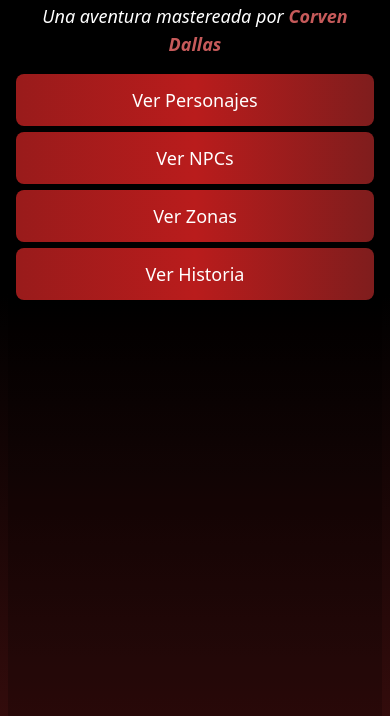
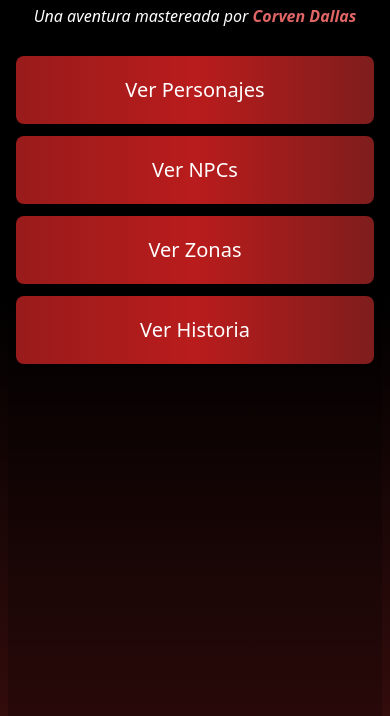
Before and after one commit to KazzK94/campaign-strahd, an Astro site: page / in a window 390 px wide. Shown: the part 128-844 px from the top of the page. Built offline with nearby package versions, Linux system fonts and the light colour scheme; Astro itself is replaced by a stand-in of ours.

Commit message:
Update styling for index page to enhance readability and visual appeal in mobile

```diff
--- a/src/pages/index.astro
+++ b/src/pages/index.astro
@@ -14,39 +14,39 @@ import Layout from "../layouts/Layout.astro";
       <div
         class="mt-4 px-2 md:mt-0 md:px-0 md:absolute bottom-12 left-12 min-w-[40%] flex flex-col justify-center text-center"
       >
-        <h1 class="text-3xl md:text-5xl font-bold mb-1.5">
+        <h1 class="text-3xl md:text-5xl font-bold mb-2">
           La Maldición de Strahd
         </h1>
-        <p class="text-lg md:text-xl italic">
+        <p class="text-base md:text-xl italic text-pretty mb-3 md:mb-2">
           Una aventura mastereada por <strong
-            class="text-red-400/80 font-semibold">Corven Dallas</strong
+            class="text-red-400/90 font-semibold">Corven Dallas</strong
           >
         </p>
 
         <div
-          class="container mx-auto grid grid-cols-1 sm:grid-cols-2 mt-4 gap-1.5 md:gap-3"
+          class="container mx-auto grid grid-cols-1 sm:grid-cols-2 mt-4 gap-3"
         >
           <a
             href="/pcs"
-            class="bg-gradient-to-r from-red-800 via-red-700 to-red-900 text-lg text-center py-3 md:py-4 rounded-lg shadow-md hover:scale-105 transition-transform duration-200"
+            class="bg-gradient-to-r from-red-800 via-red-700 to-red-900 text-xl md:text-lg text-center py-5 md:py-4 rounded-lg shadow-md hover:scale-105 transition-transform duration-200"
           >
             Ver Personajes
           </a>
           <a
             href="/npcs"
-            class="bg-gradient-to-r from-red-800 via-red-700 to-red-900 text-lg text-center py-3 md:py-4 rounded-lg shadow-md hover:scale-105 transition-transform duration-200"
+            class="bg-gradient-to-r from-red-800 via-red-700 to-red-900 text-xl md:text-lg text-center py-5 md:py-4 rounded-lg shadow-md hover:scale-105 transition-transform duration-200"
           >
             Ver NPCs
           </a>
           <a
             href="/areas"
-            class="bg-gradient-to-r from-red-800 via-red-700 to-red-900 text-lg text-center py-3 md:py-4 rounded-lg shadow-md hover:scale-105 transition-transform duration-200"
+            class="bg-gradient-to-r from-red-800 via-red-700 to-red-900 text-xl md:text-lg text-center py-5 md:py-4 rounded-lg shadow-md hover:scale-105 transition-transform duration-200"
           >
             Ver Zonas
           </a>
           <a
             href="/lore"
-            class="bg-gradient-to-r from-red-800 via-red-700 to-red-900 text-lg text-center py-3 md:py-4 rounded-lg shadow-md hover:scale-105 transition-transform duration-200"
+            class="bg-gradient-to-r from-red-800 via-red-700 to-red-900 text-xl md:text-lg text-center py-5 md:py-4 rounded-lg shadow-md hover:scale-105 transition-transform duration-200"
           >
             Ver Historia
           </a>
```
